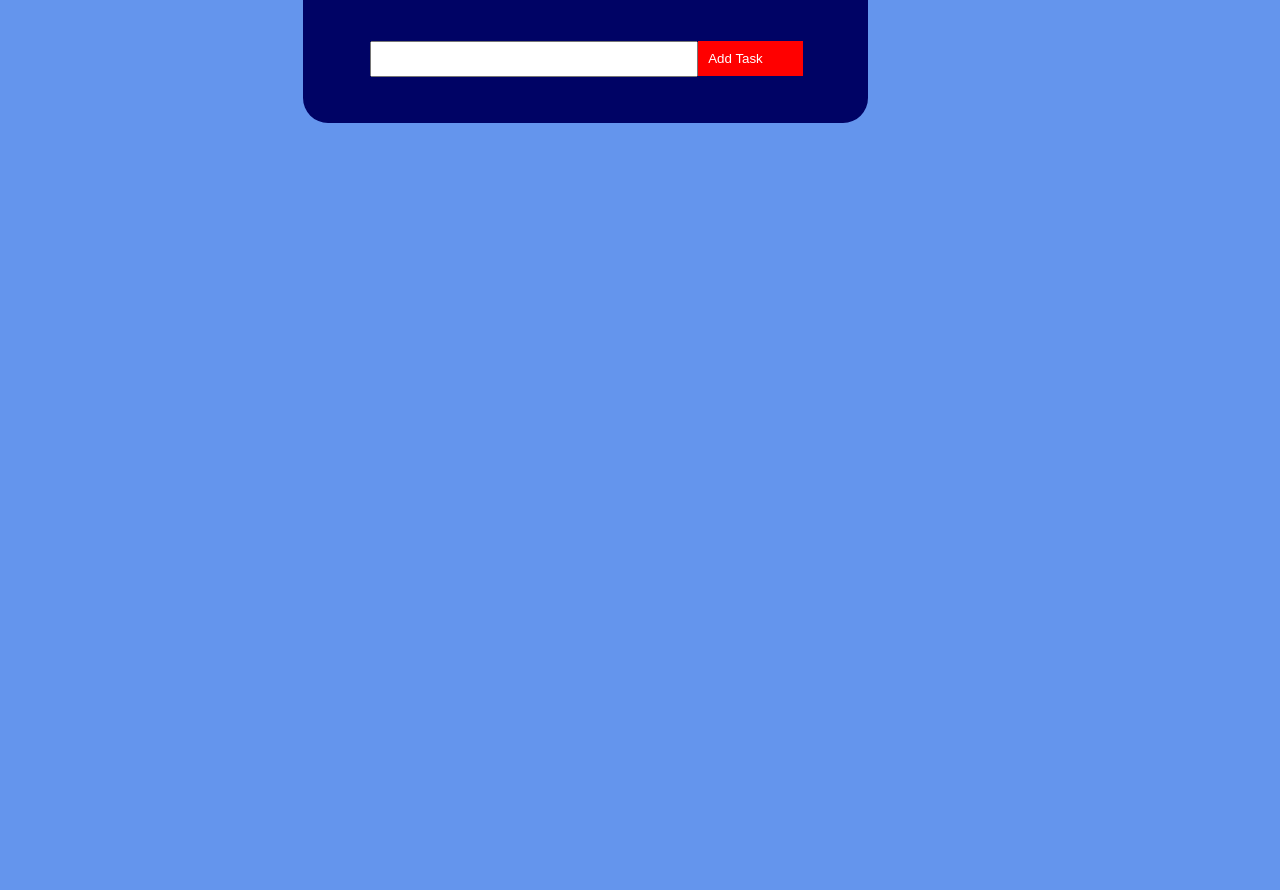
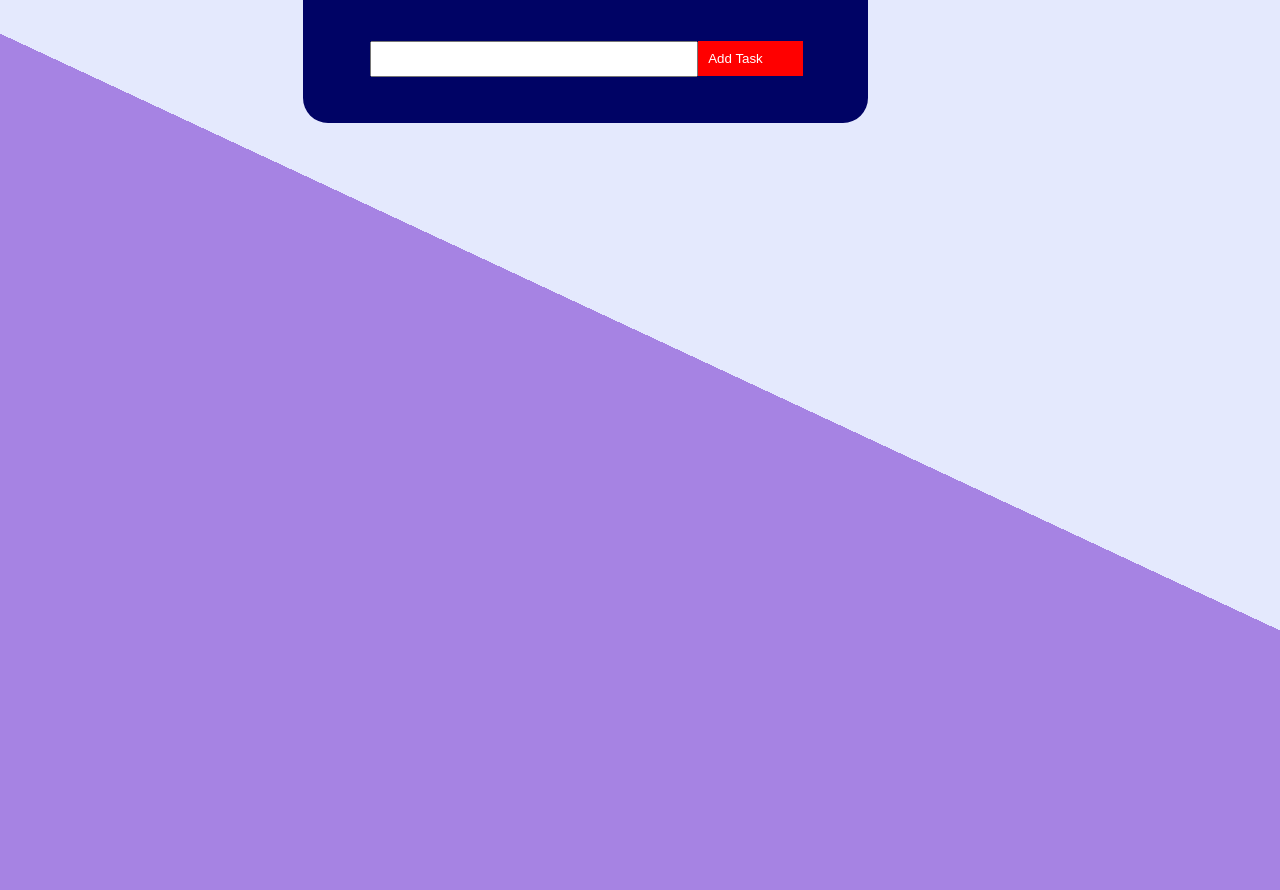
Before and after one commit to tarunchoudhary1805/To-Do-List, a plain HTML site: page index.html in a window 1280 px wide. Shown: the part 232-1122 px from the top of the page. Before the commit the page ends 800 px from the top, so only its background shows below. Drawn offline with Linux system fonts and the light colour scheme.

Commit message:
update todolist.css

```diff
--- a/todolist.css
+++ b/todolist.css
@@ -1,6 +1,8 @@
 body{
     text-align: center;
     background-color: #6495ed;
+    background-image: -webkit-linear-gradient(65deg, #A683E3 50%, #E4E9FD 50%);
+    min-height: 1000px;
     color: white;
     font-family: Arial, Helvetica, sans-serif;
 }
```
